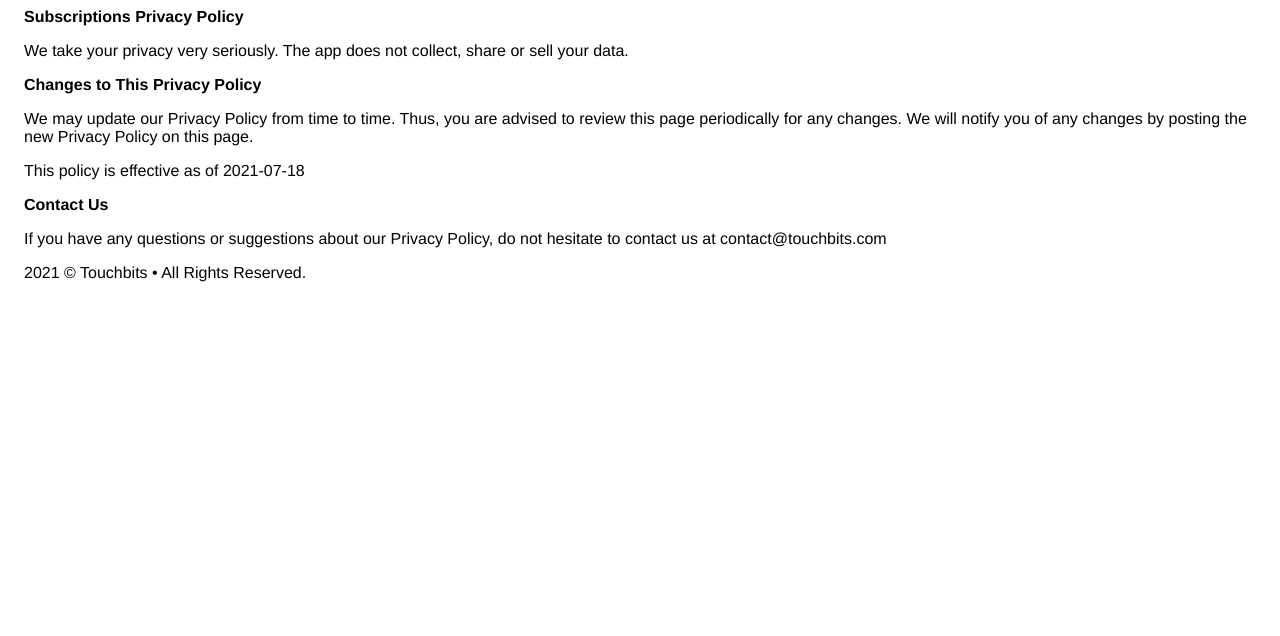
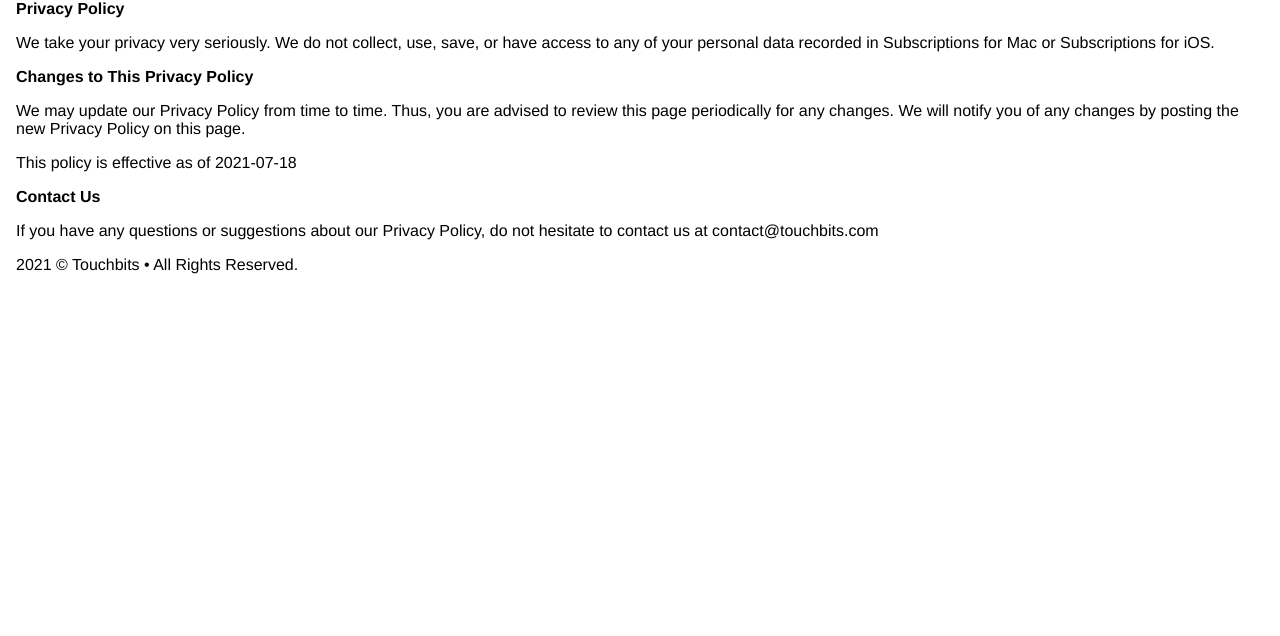
Before and after one commit to TouchBitsInc/touchbitsinc.github.io, a plain HTML site: page subscriptions/privacy.html in a window 1280 px wide. Shown: the part 164-800 px from the top of the page. Drawn offline with Linux system fonts and the light colour scheme.

Commit message:
update terms

```diff
--- a/subscriptions/privacy.html
+++ b/subscriptions/privacy.html
@@ -2,16 +2,18 @@
     <html>
     <head>
       <meta charset='utf-8'>
-      <meta name='viewport' content='width=device-width'>
+      <meta name='viewport' content='width=device-width', initial-scale=1">
       <title>Subscriptions Privacy Policy</title>
-      <style> body { font-family: 'Helvetica Neue', Helvetica, Arial, sans-serif; padding:1em; } </style>
+      <style> body {
+           font-family: 'Helvetica Neue', Helvetica, Arial, sans-serif; padding:1em;
+           margin:0 auto;
+           } </style>
     </head>
     <body>
         <img src="logo.jpg">
         <p>
-    <strong>Subscriptions Privacy Policy</strong> <p>
-        We take your privacy very seriously. The app does not collect, share or sell your data.
-
+    <strong>Privacy Policy</strong> <p>
+        We take your privacy very seriously. We do not collect, use, save, or have access to any of your personal data recorded in Subscriptions for Mac or Subscriptions for iOS.
     </p> <p><strong>Changes to This Privacy Policy</strong></p> <p>
         We may update our Privacy Policy from
         time to time. Thus, you are advised to review this page
```
